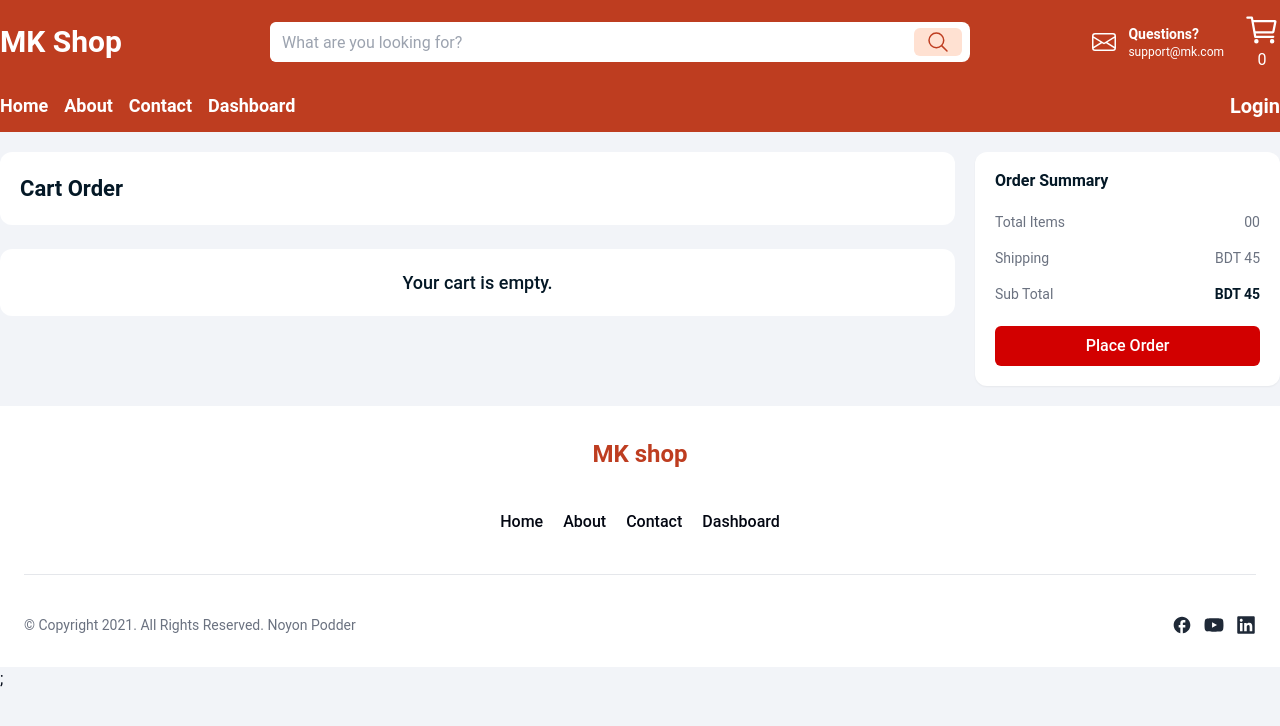
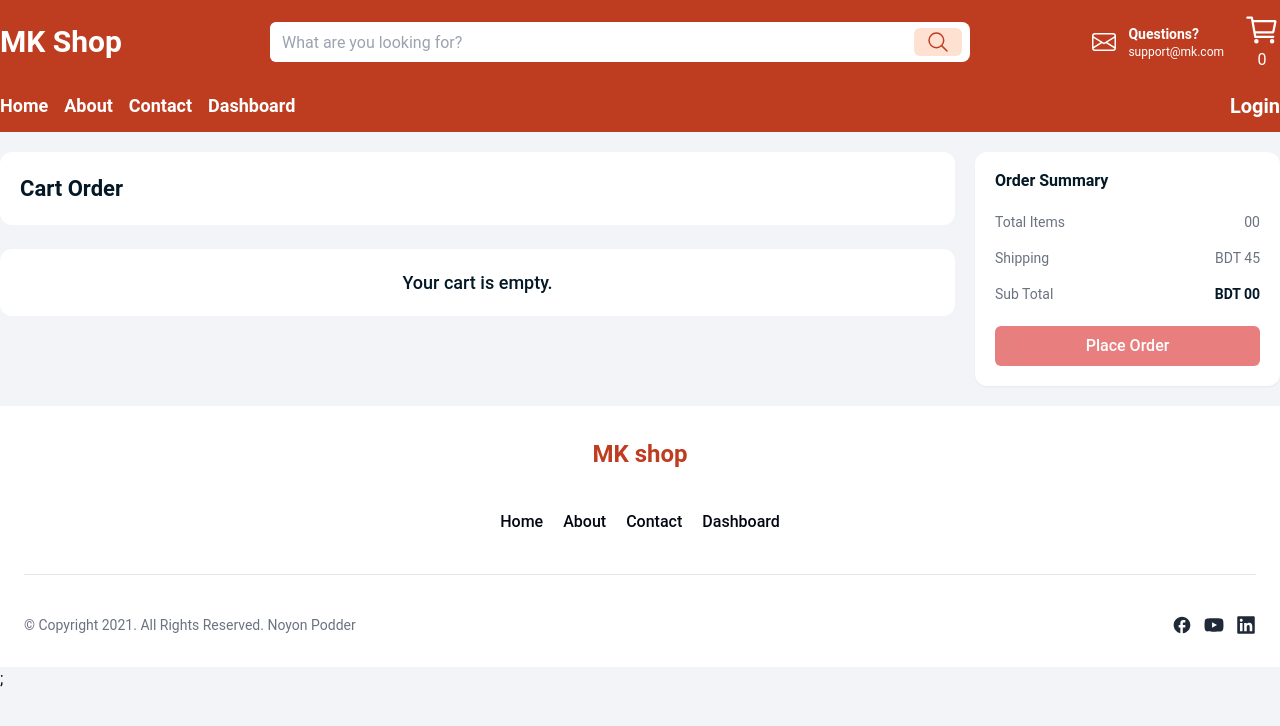
Before and after one commit to noyon-podder/MK-client, a React (Vite) app: page /cart in a window 1280 px wide. Shown: the top 726 px of the page. Built offline with nearby package versions, Linux system fonts and the light colour scheme.

Commit message:
order summary calculation is completed

```diff
--- a/src/index.css
+++ b/src/index.css
@@ -1,8 +1,8 @@
 @tailwind base;
 @tailwind components;
 @tailwind utilities;
-@import url("https://fonts.googleapis.com/css2?family=Roboto:wght@100;300;400;500;700;900&display=swap");
 @layer base {
+  @import url("https://fonts.googleapis.com/css2?family=Roboto:wght@100;300;400;500;700;900&display=swap");
   :root {
     --background: 0 0% 100%;
     --foreground: 222.2 84% 4.9%;
--- a/src/pages/Cart/CartPage.tsx
+++ b/src/pages/Cart/CartPage.tsx
@@ -59,16 +59,20 @@ const CartPage = () => {
                   Sub Total
                 </span>
                 <span className="text-sm leading-[24px] text-headingColor font-semibold flex items-center">
-                  BDT {finalPrice}
+                  BDT {cart.items.length > 0 ? finalPrice : "00"}
                 </span>
               </div>
 
               <div className="mt-5">
-                <Link
-                  to="/order"
-                  className="w-full bg-noyonColor hover:bg-red-500 duration-300 text-center text-white block py-[8px] px-[12px] font-medium rounded-[6px]"
-                >
-                  Place Order
+                <Link to="/order">
+                  <button
+                    disabled={cart.items.length === 0}
+                    className={`w-full bg-noyonColor hover:bg-red-500 duration-300 text-center text-white block py-[8px] px-[12px] font-medium rounded-[6px] ${
+                      cart.items.length === 0 ? "opacity-50" : "opacity-100"
+                    }`}
+                  >
+                    Place Order
+                  </button>
                 </Link>
               </div>
             </div>
--- a/src/pages/Cart/CartTable.tsx
+++ b/src/pages/Cart/CartTable.tsx
@@ -2,6 +2,7 @@ import { useAppDispatch, useAppSelector } from "../../redux/hooks";
 import { FiMinus, FiPlus } from "react-icons/fi";
 import { updateQuantity } from "../../redux/featured/product/cartSlice";
 import { TbCurrencyTaka } from "react-icons/tb";
+import { BsTrash } from "react-icons/bs";
 
 const CartPage = () => {
   const cart = useAppSelector((state) => state.cart);
@@ -95,9 +96,9 @@ const CartPage = () => {
                   <td className="px-6 py-4">
                     <button
                       // onClick={() => handleRemove(item._id)}
-                      className="bg-red-500 text-white px-4 py-2 rounded"
+                      className="bg-gray-100 text-noyonColor px-4 py-2 rounded"
                     >
-                      Delete
+                      <BsTrash size={24} />
                     </button>
                   </td>
                 </tr>
```
